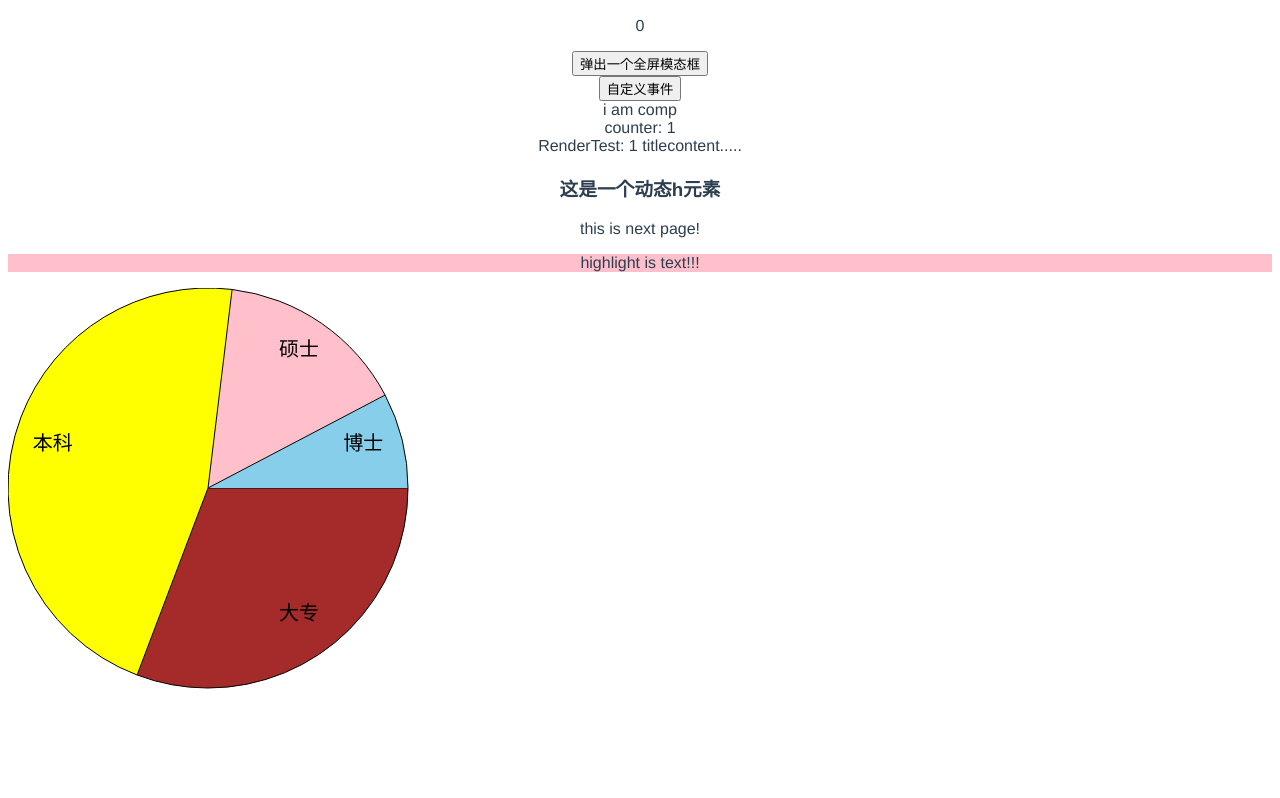
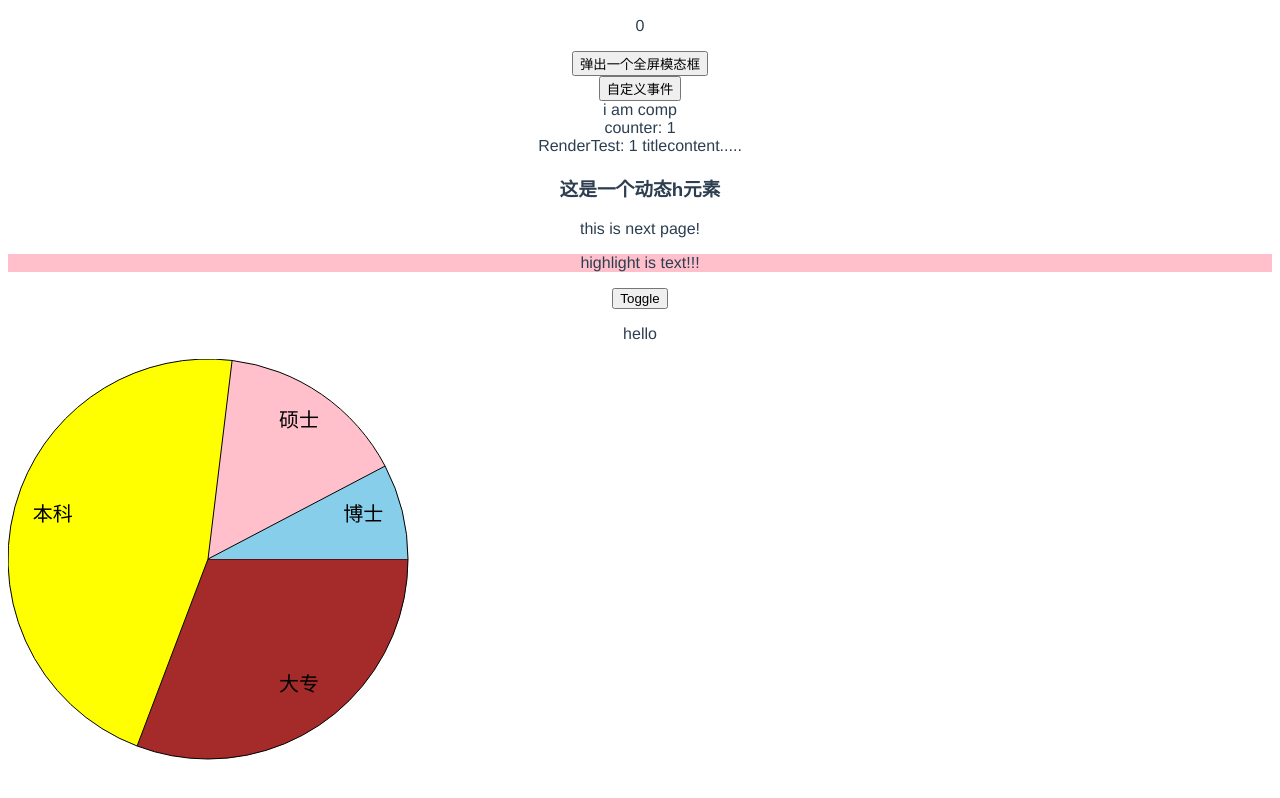
Before and after one commit to XZ361/v3fast, a Vue app in the folder v3test/: page / in a window 1280 px wide. Shown: the part 438-1236 px from the top of the page. Built offline with nearby package versions, Linux system fonts and the light colour scheme; the HTML template or start-up script is replaced by a standard one.

Commit message:
transition类名变化

```diff
--- a/v3test/src/components/HelloWorld.vue
+++ b/v3test/src/components/HelloWorld.vue
@@ -32,6 +32,8 @@
 
   <!-- 自定义指令 -->
   <p v-highlight="'pink'">highlight is text!!!</p>
+  <!-- 动画 -->
+  <TransitionTest></TransitionTest>
 </template>
 
 <script>
@@ -41,6 +43,7 @@
 import Emits from './Emits.vue'
 import VModelTest from './VModelTest.vue';
 import Functional from './Functional.vue'
+import TransitionTest from './TransitionTest.vue'
 import { defineAsyncComponent, h } from 'vue';
 
 export default {
@@ -54,6 +57,7 @@
     Emits,
     VModelTest,
     Functional,
+    TransitionTest,
     AsyncComp: defineAsyncComponent(() => import('./NextPage.vue')),
     RenderTest:{
       props: {
--- /dev/null
+++ b/v3test/src/components/TransitionTest.vue
@@ -0,0 +1,31 @@
+<template>
+  <div id="demo">
+    <button @click="show = !show">Toggle</button>
+
+    <transition name="fade">
+      <p v-if="show">hello</p>
+    </transition>
+  </div>
+</template>
+
+<script>
+export default {
+  data() {
+    return {
+      show: true,
+    };
+  },
+};
+</script>
+
+<style scoped>
+.fade-enter-active,
+.fade-leave-active {
+  transition: opacity 0.5s ease;
+}
+
+.fade-enter-from,
+.fade-leave-to {
+  opacity: 0;
+}
+</style>
```
Also changed, not shown: 1 other file (tests, documents, lock files or other folders).
